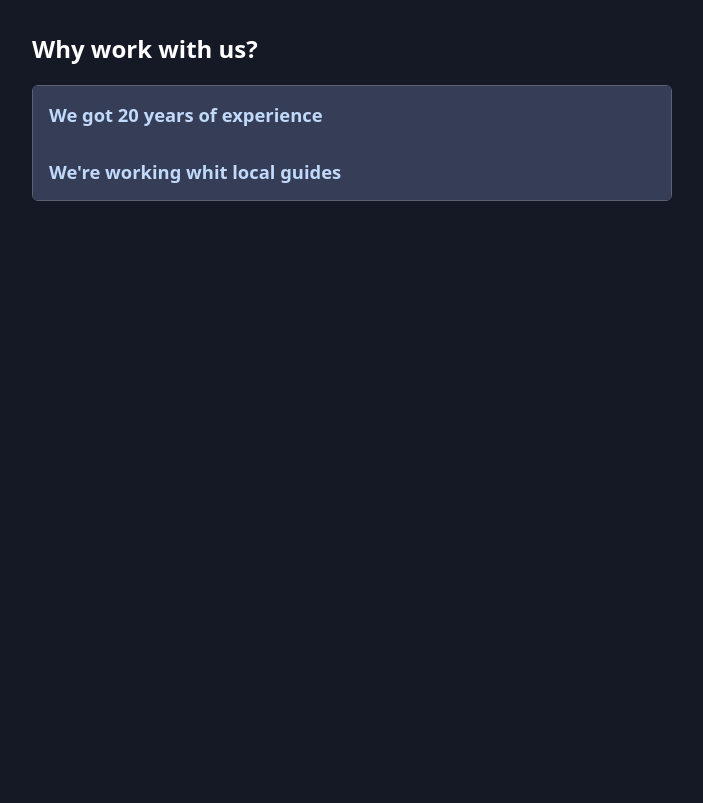
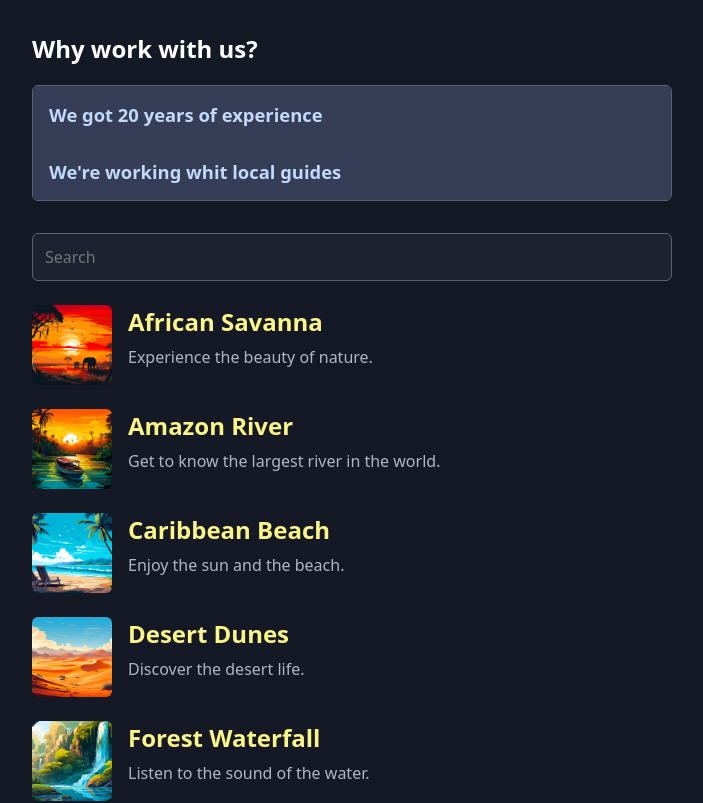
Before and after one commit to AndreaParrini/react-27-patterns, a React (Vite) app: page / in a window 1280 px wide. Shown: the top 803 px of the page, without its empty margins (288-991 px from the left). Built offline with nearby package versions, Linux system fonts and the light colour scheme.

Commit message:
add a new components and use render props to show a different children on searchable components

```diff
--- a/src/App.jsx
+++ b/src/App.jsx
@@ -1,4 +1,45 @@
 import Accordion from "./components/Accordion/Accordion.jsx";
+
+import savannaImg from './assets/african-savanna.jpg';
+import amazonImg from './assets/amazon-river.jpg';
+import caribbeanImg from './assets/caribbean-beach.jpg';
+import desertImg from './assets/desert-dunes.jpg';
+import forestImg from './assets/forest-waterfall.jpg';
+import SearchableList from "./components/SearchableList/SearchableList.jsx";
+import Place from "./Places.jsx";
+
+const PLACES = [
+  {
+    id: 'african-savanna',
+    image: savannaImg,
+    title: 'African Savanna',
+    description: 'Experience the beauty of nature.',
+  },
+  {
+    id: 'amazon-river',
+    image: amazonImg,
+    title: 'Amazon River',
+    description: 'Get to know the largest river in the world.',
+  },
+  {
+    id: 'caribbean-beach',
+    image: caribbeanImg,
+    title: 'Caribbean Beach',
+    description: 'Enjoy the sun and the beach.',
+  },
+  {
+    id: 'desert-dunes',
+    image: desertImg,
+    title: 'Desert Dunes',
+    description: 'Discover the desert life.',
+  },
+  {
+    id: 'forest-waterfall',
+    image: forestImg,
+    title: 'Forest Waterfall',
+    description: 'Listen to the sound of the water.',
+  },
+];
 
 function App() {
   return <main>
@@ -27,6 +68,14 @@
         </Accordion.Item>
       </Accordion>
     </section>
+    <section>
+      <SearchableList items={PLACES}>
+        {(item) => <Place item={item}/>}
+      </SearchableList>
+      <SearchableList items={['itme 1', 'item 2']}>
+        {(item) => item}
+      </SearchableList>
+    </section>
   </main>
 }
 
--- /dev/null
+++ b/src/Places.jsx
@@ -0,0 +1,11 @@
+export default function Place({ item }) {
+  return (
+    <article className="place">
+      <img src={item.image} alt={item.title} />
+      <div>
+        <h2>{item.title}</h2>
+        <p>{item.description}</p>
+      </div>
+    </article>
+  );
+}
--- /dev/null
+++ b/src/components/SearchableList/SearchableList.jsx
@@ -0,0 +1,22 @@
+import { useState } from "react";
+
+export default function SearchableList({items, children}){
+    const [searchTerm, setSearchTerm] = useState('');
+
+    const searcResults = items.filter((item) => JSON.stringify(item).toLowerCase().includes(searchTerm.toLowerCase()))
+
+    function handleChange(event){
+        setSearchTerm(event.target.value)
+    }
+
+    return(
+        <div className="searchable-list">
+            <input type='search' placeholder="Search" onChange={handleChange}/>
+            <ul>
+                {searcResults.map((item, index) => (
+                    <li key={index}>{children(item)}</li>
+                ))}
+            </ul>
+        </div>
+    )
+}
```
